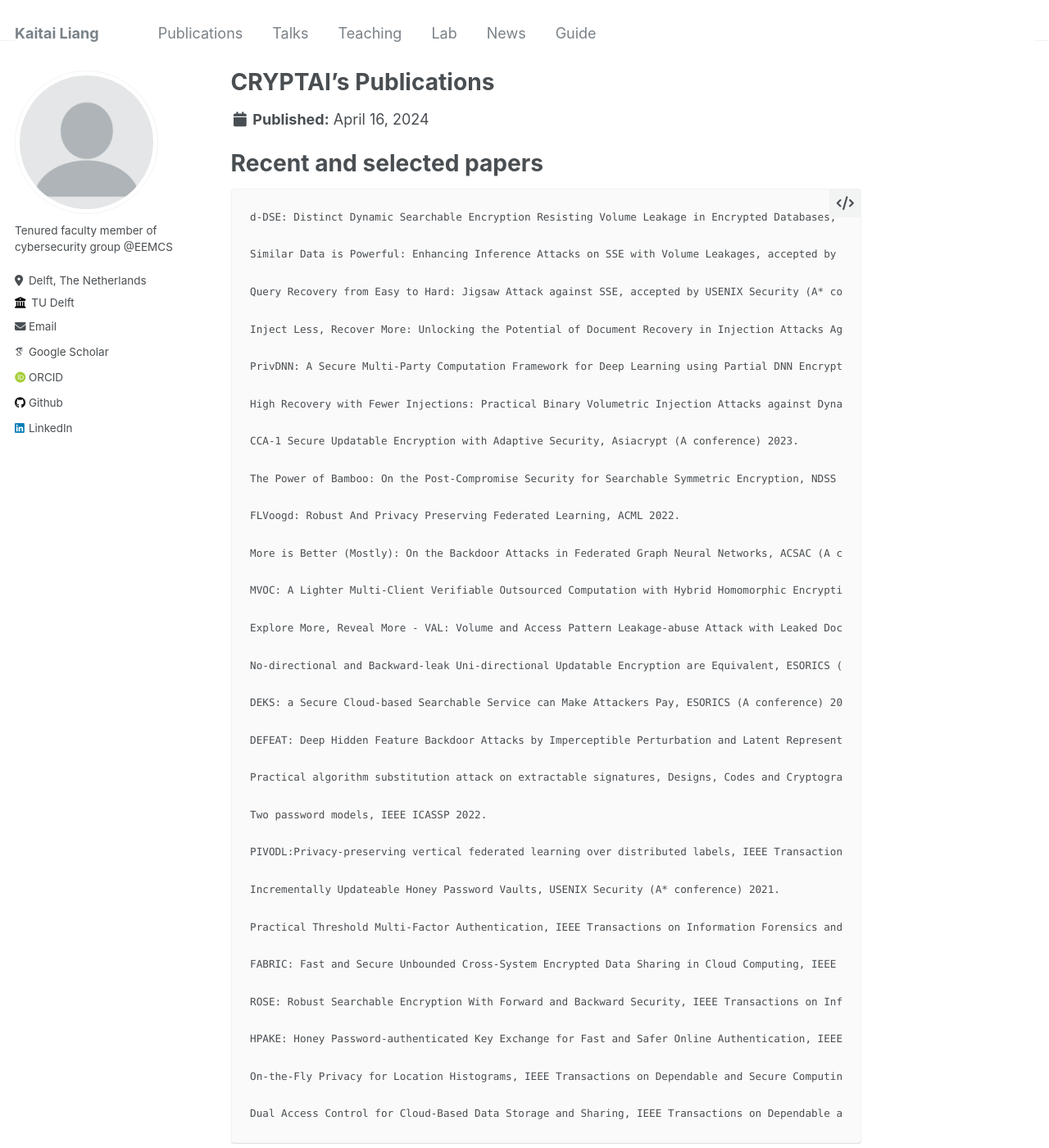
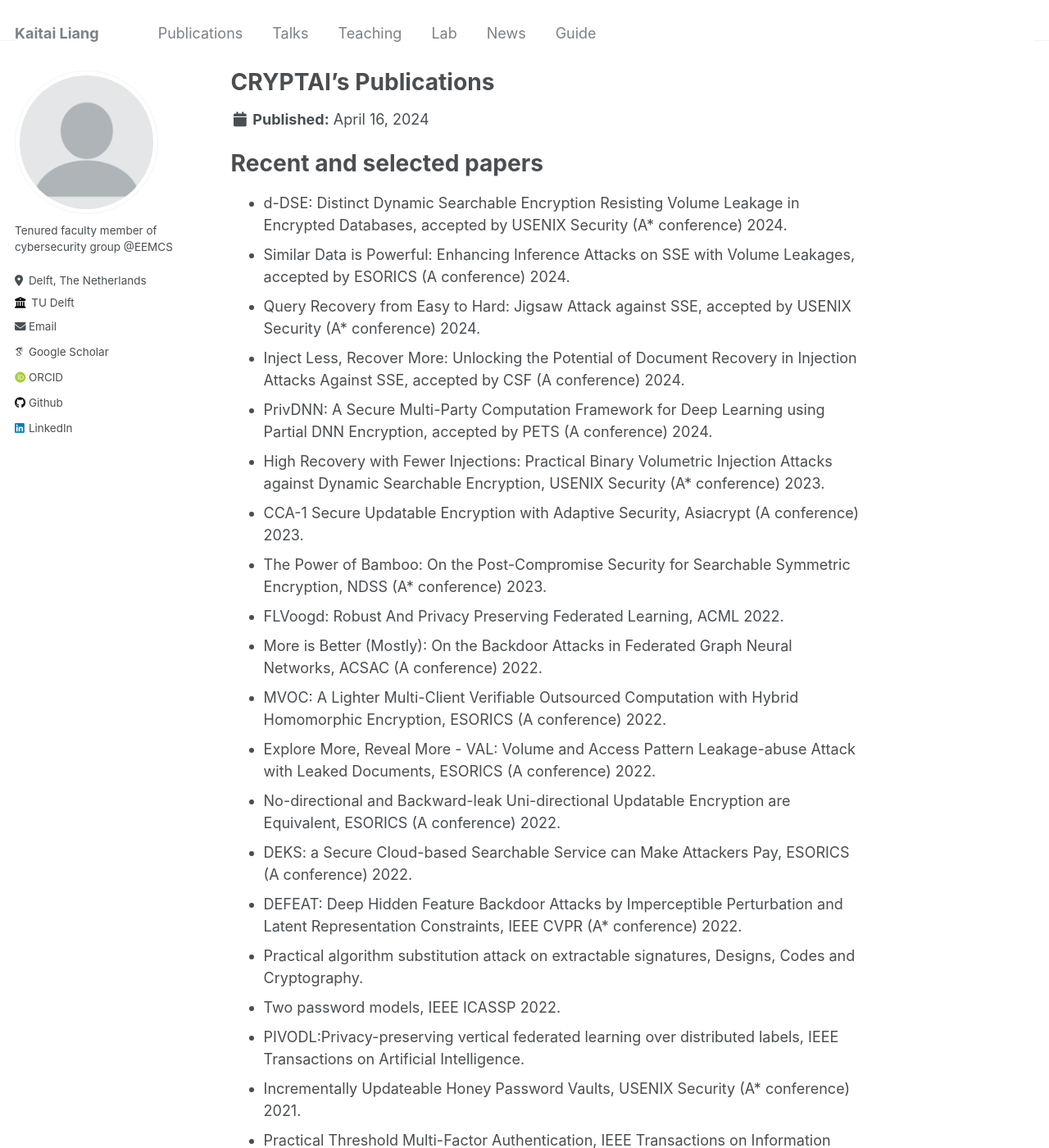
Before and after one commit to kaitailiang/kaitailiang.github.io, a Jekyll site: the page built from _portfolio/portfolio-4.md, in a window 1280 px wide and 1400 px high. Shown: the whole window at 82% size. Built offline with Jekyll 4.4.1, drawn with Linux system fonts in a browser that asks for light colours; some web fonts are replaced; some of the changed text lies outside the part shown.

Commit message:
Update portfolio-4.md

```diff
--- a/_portfolio/portfolio-4.md
+++ b/_portfolio/portfolio-4.md
@@ -6,66 +6,35 @@ collection: portfolio
 Recent and selected papers
 =====
 
-    d-DSE: Distinct Dynamic Searchable Encryption Resisting Volume Leakage in Encrypted Databases, accepted by USENIX Security (A* conference) 2024.
+- d-DSE: Distinct Dynamic Searchable Encryption Resisting Volume Leakage in Encrypted Databases, accepted by USENIX Security (A* conference) 2024.
+- Similar Data is Powerful: Enhancing Inference Attacks on SSE with Volume Leakages, accepted by ESORICS (A conference) 2024.
+- Query Recovery from Easy to Hard: Jigsaw Attack against SSE, accepted by USENIX Security (A* conference) 2024.
+- Inject Less, Recover More: Unlocking the Potential of Document Recovery in Injection Attacks Against SSE, accepted by CSF (A conference) 2024.
+- PrivDNN: A Secure Multi-Party Computation Framework for Deep Learning using Partial DNN Encryption, accepted by PETS (A conference) 2024.
+- High Recovery with Fewer Injections: Practical Binary Volumetric Injection Attacks against Dynamic Searchable Encryption, USENIX Security (A* conference) 2023.
+- CCA-1 Secure Updatable Encryption with Adaptive Security, Asiacrypt (A conference) 2023.
+- The Power of Bamboo: On the Post-Compromise Security for Searchable Symmetric Encryption, NDSS (A* conference) 2023.
+- FLVoogd: Robust And Privacy Preserving Federated Learning, ACML 2022.
+- More is Better (Mostly): On the Backdoor Attacks in Federated Graph Neural Networks, ACSAC (A conference) 2022.
+- MVOC: A Lighter Multi-Client Verifiable Outsourced Computation with Hybrid Homomorphic Encryption, ESORICS (A conference) 2022.
+- Explore More, Reveal More - VAL: Volume and Access Pattern Leakage-abuse Attack with Leaked Documents, ESORICS (A conference) 2022.
+- No-directional and Backward-leak Uni-directional Updatable Encryption are Equivalent, ESORICS (A conference) 2022.
+- DEKS: a Secure Cloud-based Searchable Service can Make Attackers Pay, ESORICS (A conference) 2022.
+- DEFEAT: Deep Hidden Feature Backdoor Attacks by Imperceptible Perturbation and Latent Representation Constraints, IEEE CVPR (A* conference) 2022.
+- Practical algorithm substitution attack on extractable signatures, Designs, Codes and Cryptography.
+- Two password models, IEEE ICASSP 2022.
+- PIVODL:Privacy-preserving vertical federated learning over distributed labels, IEEE Transactions on Artificial Intelligence.
+- Incrementally Updateable Honey Password Vaults, USENIX Security (A* conference) 2021.
+- Practical Threshold Multi-Factor Authentication, IEEE Transactions on Information Forensics and Security (top two computer security and cryptography publication).
+- FABRIC: Fast and Secure Unbounded Cross-System Encrypted Data Sharing in Cloud Computing, IEEE Transactions on Dependable and Secure Computing (top seven computer security and cryptography publication).
+- ROSE: Robust Searchable Encryption With Forward and Backward Security, IEEE Transactions on Information Forensics and Security (top two computer security and cryptography publication).
+- HPAKE: Honey Password-authenticated Key Exchange for Fast and Safer Online Authentication, IEEE Transactions on Information Forensics and Security (top two computer security and cryptography publication).
+- On-the-Fly Privacy for Location Histograms, IEEE Transactions on Dependable and Secure Computing (top two computer security and cryptography publication).
+- Dual Access Control for Cloud-Based Data Storage and Sharing, IEEE Transactions on Dependable and Secure Computing (top two computer security and cryptography publication).
 
-    Similar Data is Powerful: Enhancing Inference Attacks on SSE with Volume Leakages, accepted by ESORICS (A conference) 2024.
-
-    Query Recovery from Easy to Hard: Jigsaw Attack against SSE, accepted by USENIX Security (A* conference) 2024.
-
-    Inject Less, Recover More: Unlocking the Potential of Document Recovery in Injection Attacks Against SSE, accepted by CSF (A conference) 2024.
-
-    PrivDNN: A Secure Multi-Party Computation Framework for Deep Learning using Partial DNN Encryption, accepted by PETS (A conference) 2024.
-
-    High Recovery with Fewer Injections: Practical Binary Volumetric Injection Attacks against Dynamic Searchable Encryption, USENIX Security (A* conference)  2023.
-
-    CCA-1 Secure Updatable Encryption with Adaptive Security, Asiacrypt (A conference) 2023.
-
-    The Power of Bamboo: On the Post-Compromise Security for Searchable Symmetric Encryption, NDSS (A* conference) 2023.
-
-    FLVoogd: Robust And Privacy Preserving Federated Learning, ACML 2022.
-
-    More is Better (Mostly): On the Backdoor Attacks in Federated Graph Neural Networks, ACSAC (A conference) 2022.
-
-    MVOC: A Lighter Multi-Client Verifiable Outsourced Computation with Hybrid Homomorphic Encryption, ESORICS (A conference) 2022.
-
-    Explore More, Reveal More - VAL: Volume and Access Pattern Leakage-abuse Attack with Leaked Documents, ESORICS (A conference) 2022.
-
-    No-directional and Backward-leak Uni-directional Updatable Encryption are Equivalent, ESORICS (A conference) 2022.
-
-    DEKS: a Secure Cloud-based Searchable Service can Make Attackers Pay, ESORICS (A conference) 2022.
-
-    DEFEAT: Deep Hidden Feature Backdoor Attacks by Imperceptible Perturbation and Latent Representation Constraints, IEEE CVPR (A* conference) 2022.
-
-    Practical algorithm substitution attack on extractable signatures, Designs, Codes and Cryptography.
-
-    Two password models, IEEE ICASSP 2022.
-
-    PIVODL:Privacy-preserving vertical federated learning over distributed labels, IEEE Transactions on Artificial Intelligence.
-
-    Incrementally Updateable Honey Password Vaults, USENIX Security (A* conference) 2021.
-
-    Practical Threshold Multi-Factor Authentication, IEEE Transactions on Information Forensics and Security (top two computer security and cryptography publication).
-
-    FABRIC: Fast and Secure Unbounded Cross-System Encrypted Data Sharing in Cloud Computing, IEEE Transactions on Dependable and Secure Computing (top seven computer security and cryptography publication).
-
-    ROSE: Robust Searchable Encryption With Forward and Backward Security, IEEE Transactions on Information Forensics and Security (top two computer security and cryptography publication).
-
-    HPAKE: Honey Password-authenticated Key Exchange for Fast and Safer Online Authentication, IEEE Transactions on Information Forensics and Security (top two computer security and cryptography publication).
-
-    On-the-Fly Privacy for Location Histograms, IEEE Transactions on Dependable and Secure Computing (top two computer security and cryptography publication).
-
-    Dual Access Control for Cloud-Based Data Storage and Sharing, IEEE Transactions on Dependable and Secure Computing (top two computer security and cryptography publication).
-
-------------------------------------------------------------------------------------------------------------------------------------------------------------------------------------
-
-    Online/Offline Public-Index Predicate Encryption for Fine-Grained Mobile Access Control. ESORICS.
-
-    Extended Proxy-Assisted Approach: Achieving Revocable Fine-Grained Encryption of Cloud Data. ESORICS (best research paper award).
-
-    Time-Based Direct Revocable Ciphertext-Policy Attribute-Based Encryption with Short Revocation List. ACNS.
-
-    Efficient Multi-Function Data Sharing and Searching Mechanism for Cloud-Based Encrypted Data. AsiaCCS.
-
-    A data hiding approach for sensitive smartphone data. UbiComp.
-
-    An Efficient Cloud-Based Revocable Identity-Based Proxy Re-encryption Scheme for Public Clouds Data Sharing. ESORICS.
+- Online/Offline Public-Index Predicate Encryption for Fine-Grained Mobile Access Control. ESORICS.
+- Extended Proxy-Assisted Approach: Achieving Revocable Fine-Grained Encryption of Cloud Data. ESORICS (best research paper award).
+- Time-Based Direct Revocable Ciphertext-Policy Attribute-Based Encryption with Short Revocation List. ACNS.
+- Efficient Multi-Function Data Sharing and Searching Mechanism for Cloud-Based Encrypted Data. AsiaCCS.
+- A data hiding approach for sensitive smartphone data. UbiComp.
+- An Efficient Cloud-Based Revocable Identity-Based Proxy Re-encryption Scheme for Public Clouds Data Sharing. ESORICS.
```
